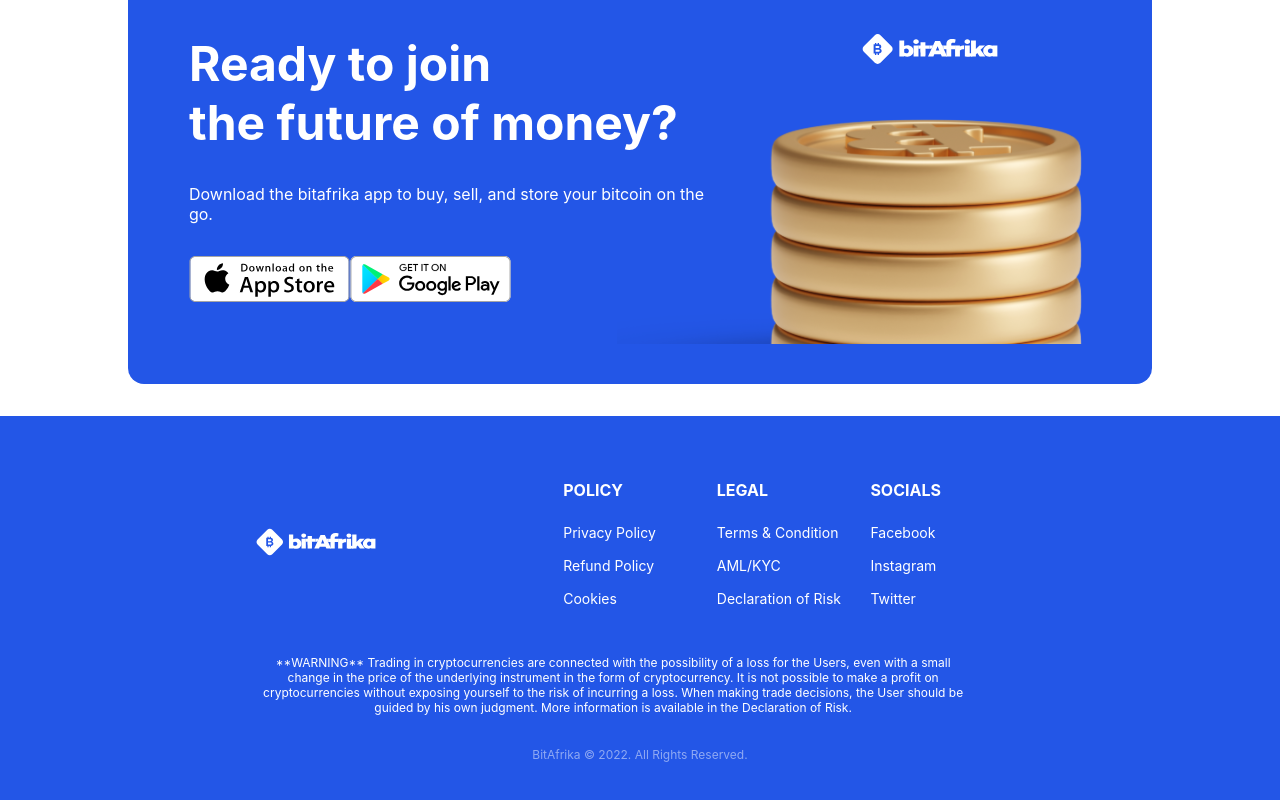
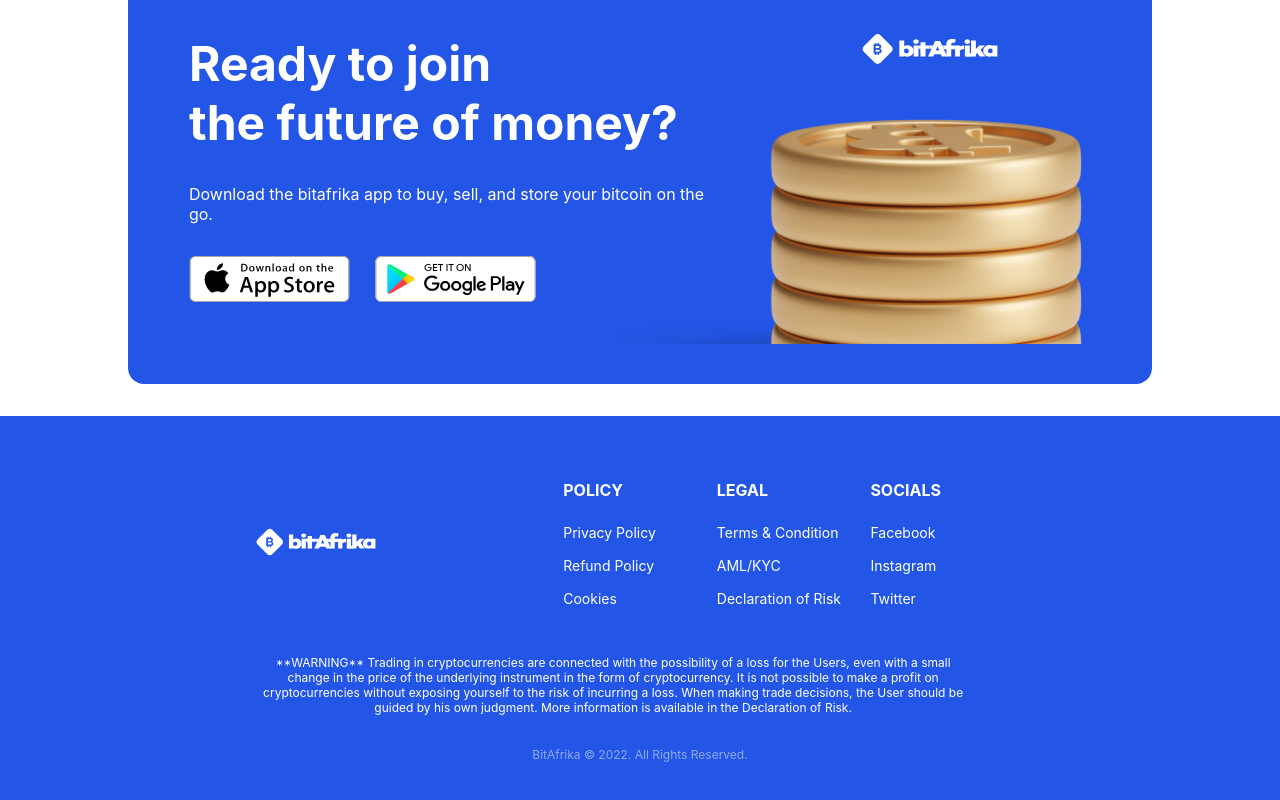
Before and after one commit to bellomusodiq/bitafrika, a Next.js app: page / in a window 1280 px wide. Shown: the part 3689-4489 px from the top of the page. Built offline with nearby package versions, Linux system fonts and the light colour scheme; a web font is replaced by a local one.

Commit message:
fix footer button spacing

```diff
--- a/components/ReadyToJoinSection/ReadyToJoinSection.module.css
+++ b/components/ReadyToJoinSection/ReadyToJoinSection.module.css
@@ -34,6 +34,9 @@
 }
 .DownloadContainerMobile {
   display: none;
+}
+.DownloadContainer > button {
+  margin-right: 25px;
 }
 @media screen and (max-width: 1030px) {
   .ReadyToJoinSection {
```
